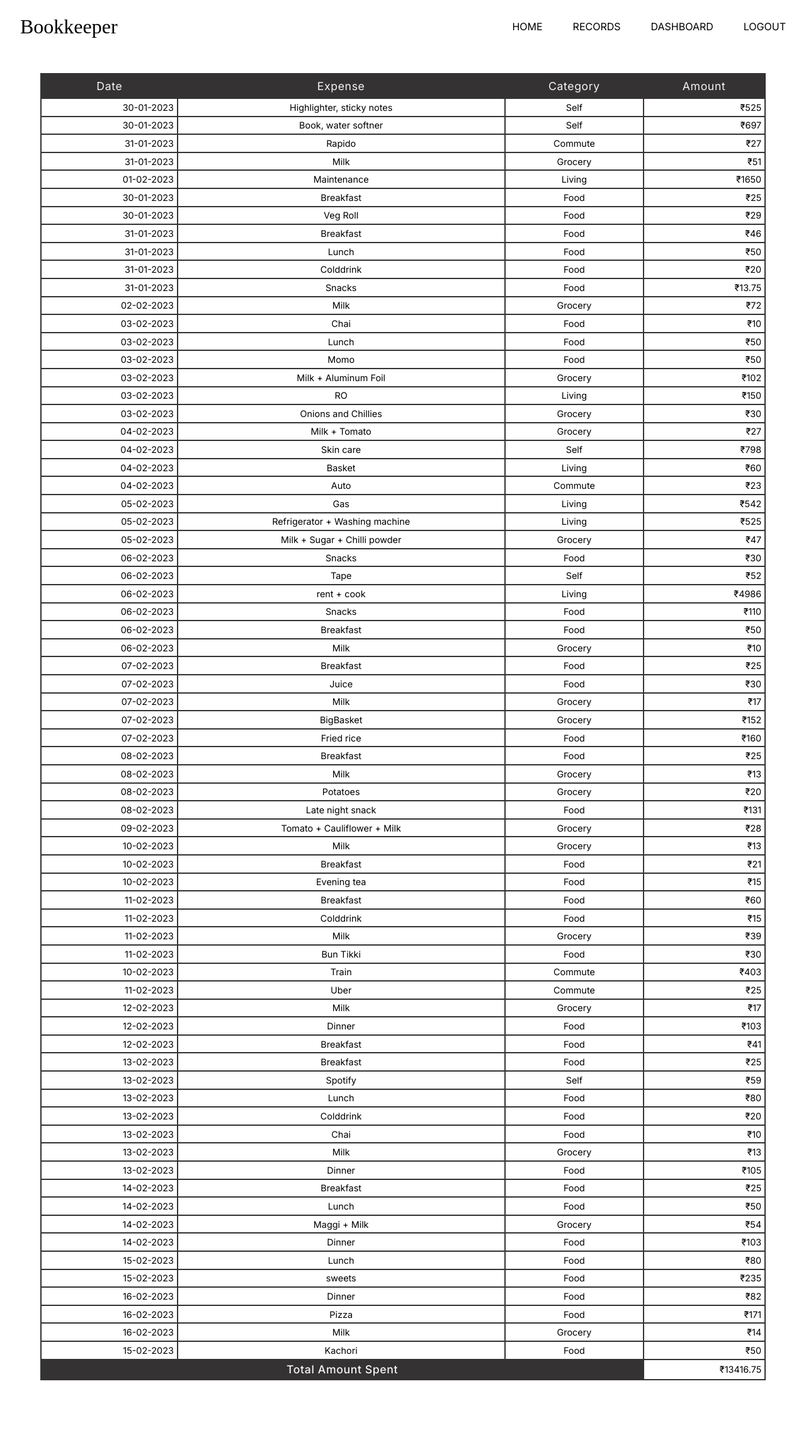
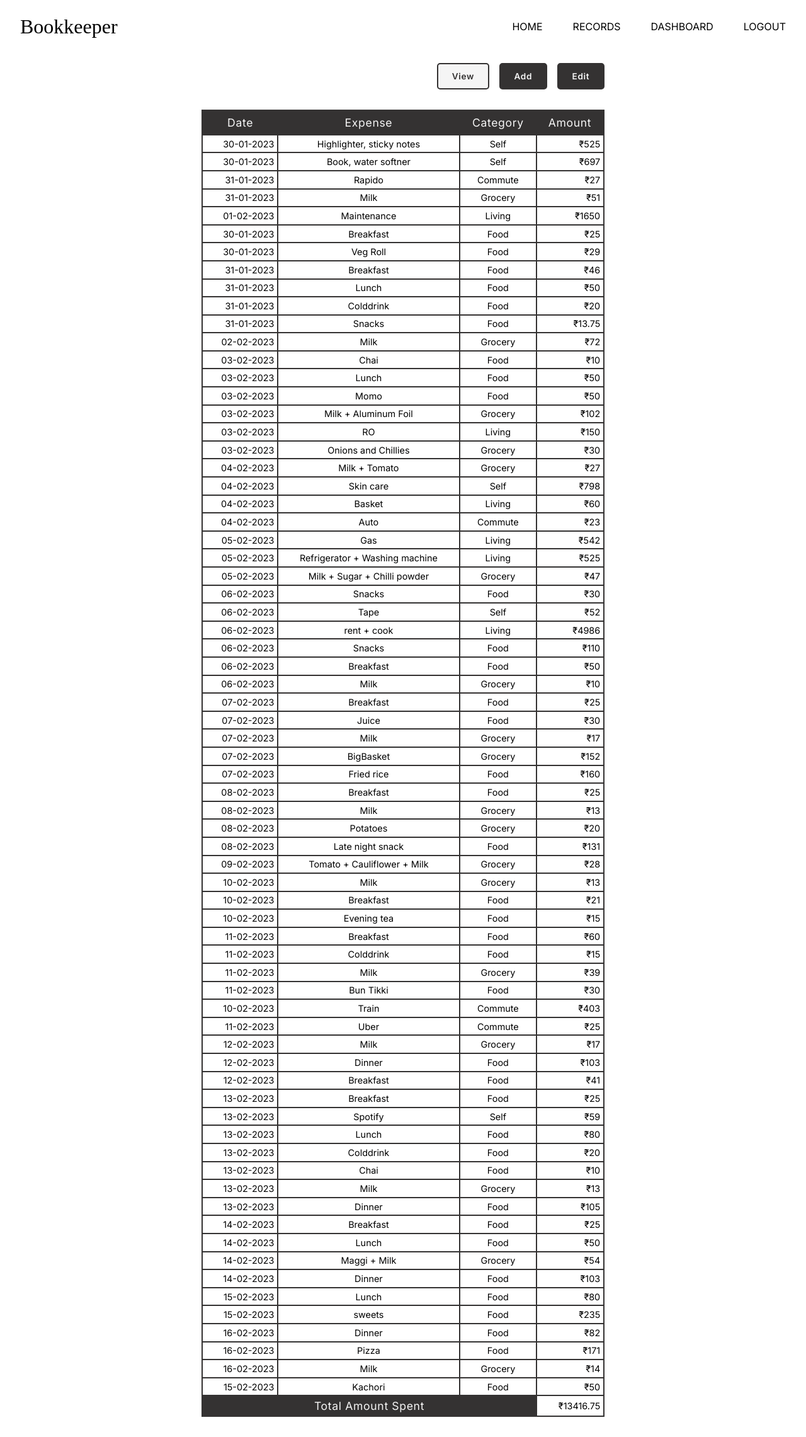
Before and after one commit to Jatinchhabra21/bookkeeper-web, a React (Vite) app: page /record in a window 1280 px wide. Shown: the whole page at 63% size. Before the commit the page ends 2223 px from the top, so only its background shows below. Built offline with nearby package versions, Linux system fonts and the light colour scheme; a web font is replaced by a local one.

Commit message:
Added view, add, and edit mode (#5)
* added data-table to record page

* lint fix

* Added view, add, edit mode

```diff
--- /dev/null
+++ b/src/components/DataTable/DataFooter/DataFooter.jsx
@@ -0,0 +1,12 @@
+import React from "react";
+
+export default function DataFooter({ totalSpent }) {
+  return (
+    <tr className="data-table__footer">
+      <td className="data-table__footer-label" colSpan={3}>
+        Total Amount Spent
+      </td>
+      <td className="align-text-right data-body__table-data">₹{totalSpent}</td>
+    </tr>
+  );
+}
--- /dev/null
+++ b/src/components/DataTable/DataRowAdd/DataRowAdd.jsx
@@ -0,0 +1,50 @@
+import React from "react";
+
+export default function DataRowAdd({ columns, rowData, setRowData, row }) {
+  function valuePos(col) {
+    if (col === "Amount") return "align-text-right";
+    else if (col === "Category") return "align-text-center";
+    else if (col === "Expense") return "align-text-center";
+    else if (col === "Date") return "align-text-right";
+  }
+
+  function inputType(col) {
+    if (col === "Amount") return "number";
+    else if (col === "Category") return "text";
+    else if (col === "Expense") return "text";
+    else if (col === "Date") return "date";
+  }
+
+  function handleValue(col, value) {
+    setRowData((prevData) =>
+      prevData.map((obj, index) => {
+        if (index === row - 1) {
+          return {
+            ...obj,
+            [col]: value,
+          };
+        } else {
+          return obj;
+        }
+      })
+    );
+  }
+
+  return (
+    <tr>
+      {columns.map((col) => {
+        return (
+          <td key={col}>
+            <input
+              className={"data-body__table-data " + valuePos(col)}
+              type={inputType(col)}
+              value={rowData[row - 1][col]}
+              onChange={(event) => handleValue(col, event.target.value)}
+              required
+            />
+          </td>
+        );
+      })}
+    </tr>
+  );
+}
--- /dev/null
+++ b/src/components/DataTable/DataRowView/DataRowView.jsx
@@ -0,0 +1,23 @@
+import React from "react";
+
+export default function DataRowView({ data, columns }) {
+  function valuePos(col) {
+    if (col === "Amount") return "align-text-right";
+    else if (col === "Category") return "align-text-center";
+    else if (col === "Expense") return "align-text-center";
+    else if (col === "Date") return "align-text-right";
+  }
+
+  return (
+    <tr>
+      {columns.map((col) => {
+        const colValue = col === "Amount" ? `₹${data[col]}` : data[col];
+        return (
+          <td className={"data-body__table-data " + valuePos(col)} key={col}>
+            {colValue}
+          </td>
+        );
+      })}
+    </tr>
+  );
+}
--- a/src/components/DataTable/DataTable.jsx
+++ b/src/components/DataTable/DataTable.jsx
@@ -1,30 +1,105 @@
-import React from "react";
+import React, { useState } from "react";
 import DataHeader from "./DataHeader/DataHeader";
-import DataRow from "./DataRow/DataRow";
-import DataFooter from "./DataRow/DataFooter/DataFooter";
+import DataRowView from "./DataRowView/DataRowView";
+import DataFooter from "./DataFooter/DataFooter";
 import { RAW_FINANCE_DATA } from "constants/finance";
 import "./data-table.css";
+import DataRowAdd from "./DataRowAdd/DataRowAdd";
 
-export default function DataTable() {
-  const totalSpent = RAW_FINANCE_DATA.map((row) => row.Amount).reduce(
-    (curr, total) => total + curr,
-    0
+export default function DataTable({ mode }) {
+  const [row, setRow] = useState(1);
+  const [rowData, setRowData] = useState(
+    Array.from({ length: row }, (_, index) => index + 1).map(() => ({
+      Amount: 0,
+      Date: new Date().toISOString().split("T")[0],
+      Expense: "",
+      Category: "",
+    }))
   );
+  const [viewData, setViewData] = useState(RAW_FINANCE_DATA);
+
+  const totalSpent = viewData
+    .map((row) => row.Amount)
+    .reduce((curr, total) => total + curr, 0);
+
+  const handleAddRow = () => {
+    setRow((prevRows) => prevRows + 1);
+    setRowData((prevRowData) => {
+      return [
+        ...prevRowData,
+        {
+          Amount: 0,
+          Date: new Date().toISOString().split("T")[0],
+          Expense: "",
+          Category: "",
+        },
+      ];
+    });
+  };
+
+  const handleDeleteRow = () => {
+    setRow((prevRows) => (prevRows > 1 ? prevRows - 1 : prevRows));
+    if (row > 1)
+      setRowData((prevRowData) => {
+        prevRowData.splice(row - 1, 1);
+        return prevRowData;
+      });
+  };
+
+  const saveData = () => {
+    setViewData((prevData) => [...prevData, ...rowData]);
+  };
+
+  let tableBody;
+
+  if (mode.add) {
+    tableBody = Array.from({ length: row }, (_, index) => index + 1).map(
+      (i) => (
+        <DataRowAdd
+          key={i + 1}
+          columns={Object.keys(RAW_FINANCE_DATA[0])}
+          rowData={rowData}
+          setRowData={setRowData}
+          row={i}
+        />
+      )
+    );
+  } else if (mode.view) {
+    tableBody = RAW_FINANCE_DATA.map((el, it) => (
+      <DataRowView
+        key={it}
+        data={el}
+        columns={Object.keys(RAW_FINANCE_DATA[0])}
+      />
+    ));
+  }
+
   return (
+    <div className="align-flex-end flex-column">
       <table className="data-table">
         <thead className="data-table__row-header">
           <DataHeader columns={Object.keys(RAW_FINANCE_DATA[0])} />
         </thead>
         <tbody className="data-table__row-body">
-        {RAW_FINANCE_DATA.map((el, it) => (
-          <DataRow
-            key={it}
-            data={el}
-            columns={Object.keys(RAW_FINANCE_DATA[0])}
-          />
-        ))}
-        <DataFooter totalSpent={totalSpent} />
+          {tableBody}
+          {!mode.add && !mode.edit && <DataFooter totalSpent={totalSpent} />}
         </tbody>
       </table>
+      {mode.add ? (
+        <div className="flex-end gap-1">
+          <button className="btn" onClick={handleAddRow}>
+            Add
+          </button>
+          <button className="btn" onClick={handleDeleteRow}>
+            Delete
+          </button>
+          <button className="btn" onClick={saveData}>
+            Save
+          </button>
+        </div>
+      ) : (
+        <></>
+      )}
+    </div>
   );
 }
--- a/src/components/DataTable/data-table.css
+++ b/src/components/DataTable/data-table.css
@@ -6,7 +6,7 @@ td {
 
 .data-table {
   margin: 2em auto;
-  width: 90%;
+  width: 100%;
   font-family: Inter, Verdana, Geneva, Tahoma, sans-serif;
 }
 
@@ -41,7 +41,7 @@ td {
   letter-spacing: 0.04rem;
   text-transform: capitalize;
   text-align: center;
-  font-weight: 500;
+  font-weight: 400;
   padding: 0.3rem;
 }
 
--- a/src/components/TotalPieChart/TotalPieChart.jsx
+++ b/src/components/TotalPieChart/TotalPieChart.jsx
@@ -29,7 +29,7 @@ export default function TotalPieChart({ byWeek }) {
       );
     })
       .map((day) => day.Amount)
-      .reduce((total, it) => total + it);
+      .reduce((total, it) => total + it, 0  );
     budget = (BUDGET / 4).toFixed(2);
   } else {
     totalSpent = PER_DAY_FINANCE.map((category) => category.Amount).reduce(
--- a/src/index.css
+++ b/src/index.css
@@ -6,6 +6,19 @@ body {
 
 * {
   outline: transparent;
+}
+
+input {
+  box-sizing: border-box;
+  display: block;
+  width: 100%;
+  padding: 0.375rem 0.75rem;
+  font-size: 0.75rem;
+  color: #495057;
+  background-color: whitesmoke;
+  background-clip: padding-box;
+  border: none;
+  transition: border-color 0.15s ease-in-out, box-shadow 0.15s ease-in-out;
 }
 
 /*
@@ -37,9 +50,10 @@ body {
   font-family: Inter, Verdana, Geneva, Tahoma, sans-serif;
   text-transform: capitalize;
   font-size: 0.85rem;
+  white-space: nowrap;
+  width: max-content;
 }
 
-.btn:hover,
 .btn-active {
   background-color: whitesmoke;
   color: #343232;
@@ -70,3 +84,49 @@ body {
 .align-text-right {
   text-align: right;
 }
+
+.flex-end {
+  display: flex;
+  justify-content: flex-end;
+}
+
+.flex-column {
+  flex-direction: column;
+}
+
+.align-flex-end {
+  display: flex;
+  align-items: flex-end;
+}
+
+.container {
+  width: min-content;
+  margin: 0 auto;
+}
+
+.gap-1 {
+  gap: 1rem;
+}
+
+.mt-1 {
+  margin-top: 1rem;
+}
+
+@media (hover: hover) and (pointer: fine) {
+  .btn:hover {
+    background-color: whitesmoke;
+    color: #343232;
+  }
+}
+
+@media (min-width: 35em) {
+  .container {
+    width: fit-content;
+  }
+}
+
+@media (min-width: 55em) {
+  .container {
+    width: 50%;
+  }
+}
--- a/src/pages/Record/Record.jsx
+++ b/src/pages/Record/Record.jsx
@@ -1,11 +1,55 @@
-import React from "react";
-import { Navbar, DataTable } from "components";
+import React, { useRef, useState } from 'react';
+import { Navbar, DataTable } from 'components';
 
 export default function Home() {
+  const addBtnRef = useRef();
+  const editBtnRef = useRef();
+  const viewBtnRef = useRef();
+  const [mode, setMode] = useState({ view: true, edit: false, add: false });
+
+  const switchMode = (event) => {
+    switch (event.target) {
+      case viewBtnRef.current:
+        setMode({ view: true, edit: false, add: false });
+        break;
+      case editBtnRef.current:
+        setMode({ view: false, edit: true, add: false });
+        break;
+      case addBtnRef.current:
+        setMode({ view: false, edit: false, add: true });
+        break;
+    }
+  };
+
   return (
     <>
       <Navbar />
-      <DataTable />
+      <div className="container">
+        <div className="flex-end gap-1 mt-1 pos-sticky top-0">
+          <button
+            ref={viewBtnRef}
+            className={`btn ${mode.view ? 'btn-active' : ''}`}
+            onClick={switchMode}
+          >
+            View
+          </button>
+          <button
+            ref={addBtnRef}
+            className={`btn ${mode.add ? 'btn-active' : ''}`}
+            onClick={switchMode}
+          >
+            Add
+          </button>
+          <button
+            ref={editBtnRef}
+            className={`btn ${mode.edit ? 'btn-active' : ''}`}
+            onClick={switchMode}
+          >
+            Edit
+          </button>
+        </div>
+        <DataTable mode={mode} />
+      </div>
     </>
   );
 }
```
Also changed, not shown: src/components/Navbar/Navbar.jsx (+14 -14 lines), src/pages/Record/record.css (added). Lines whose indentation alone changed are shown as unchanged.
